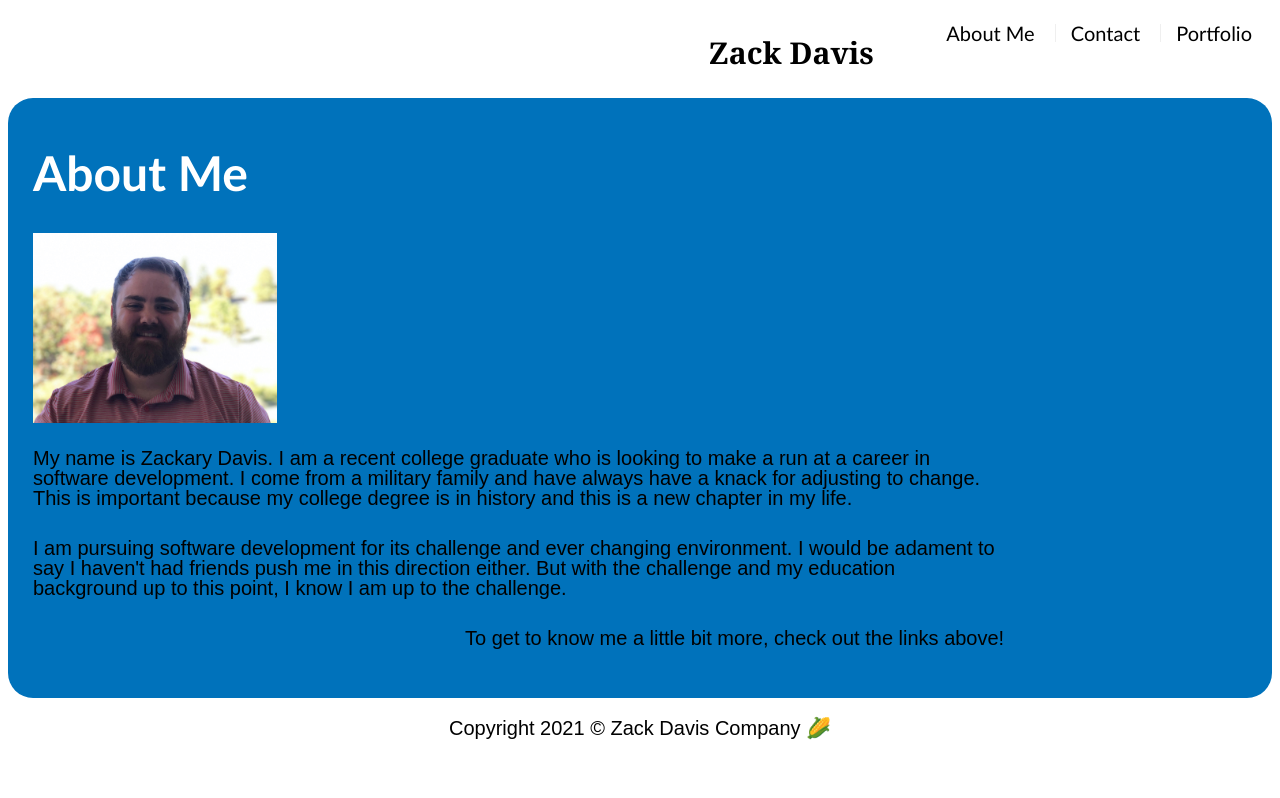
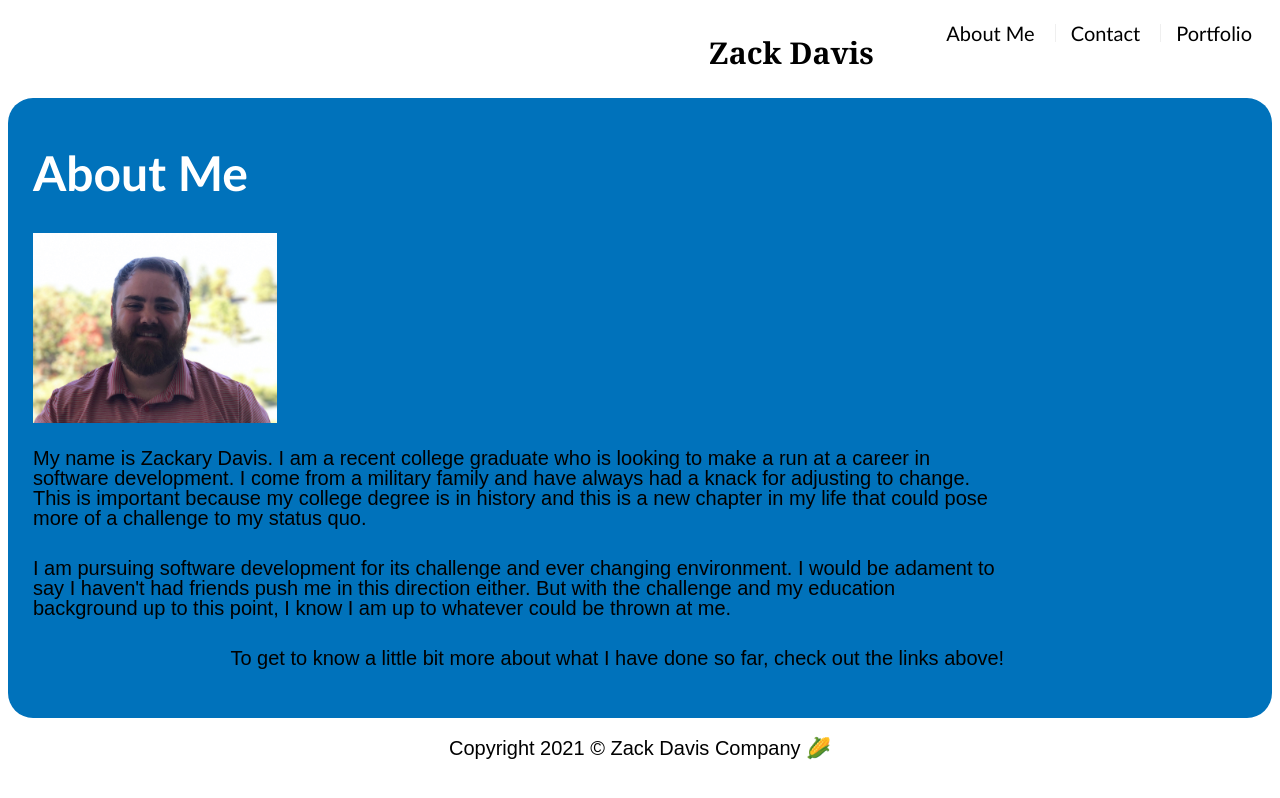
Before and after one commit to ZackDavis97/ZDbasicportfolio, a plain HTML site: page index.html in a window 1280 px wide. Drawn offline with Linux system fonts and the light colour scheme.

Commit message:
updated readme and made minor css and html changes

```diff
--- a/index.html
+++ b/index.html
@@ -27,9 +27,9 @@
         <section class="main-section">
             <h1>About Me</h1>
             <img src="myface.jpg" class="image" alt="Zack">
-            <p> My name is Zackary Davis. I am a recent college graduate who is looking to make a run at a career in software development. I come from a military family and have always have a knack for adjusting to change. This is important because my college degree is in history and this is a new chapter in my life.</p>
-            <p> I am pursuing software development for its challenge and ever changing environment. I would be adament to say I haven't had friends push me in this direction either. But with the challenge and my education background up to this point, I know I am up to the challenge.</p>
-            <p> To get to know me a little bit more, check out the links above!</p>
+            <p> My name is Zackary Davis. I am a recent college graduate who is looking to make a run at a career in software development. I come from a military family and have always had a knack for adjusting to change. This is important because my college degree is in history and this is a new chapter in my life that could pose more of a challenge to my status quo.</p>
+            <p> I am pursuing software development for its challenge and ever changing environment. I would be adament to say I haven't had friends push me in this direction either. But with the challenge and my education background up to this point, I know I am up to whatever could be thrown at me.</p>
+            <p> To get to know a little bit more about what I have done so far, check out the links above!</p>
         </section>
     </div>
 
--- a/style.css
+++ b/style.css
@@ -93,6 +93,12 @@ section {
     padding: 25px;
 }
 
+.work img {
+    width: auto;
+    height: auto;
+    border-radius: 25px;
+}
+
 .sub-container {
     text-align: center;
     align-content: center;
```
